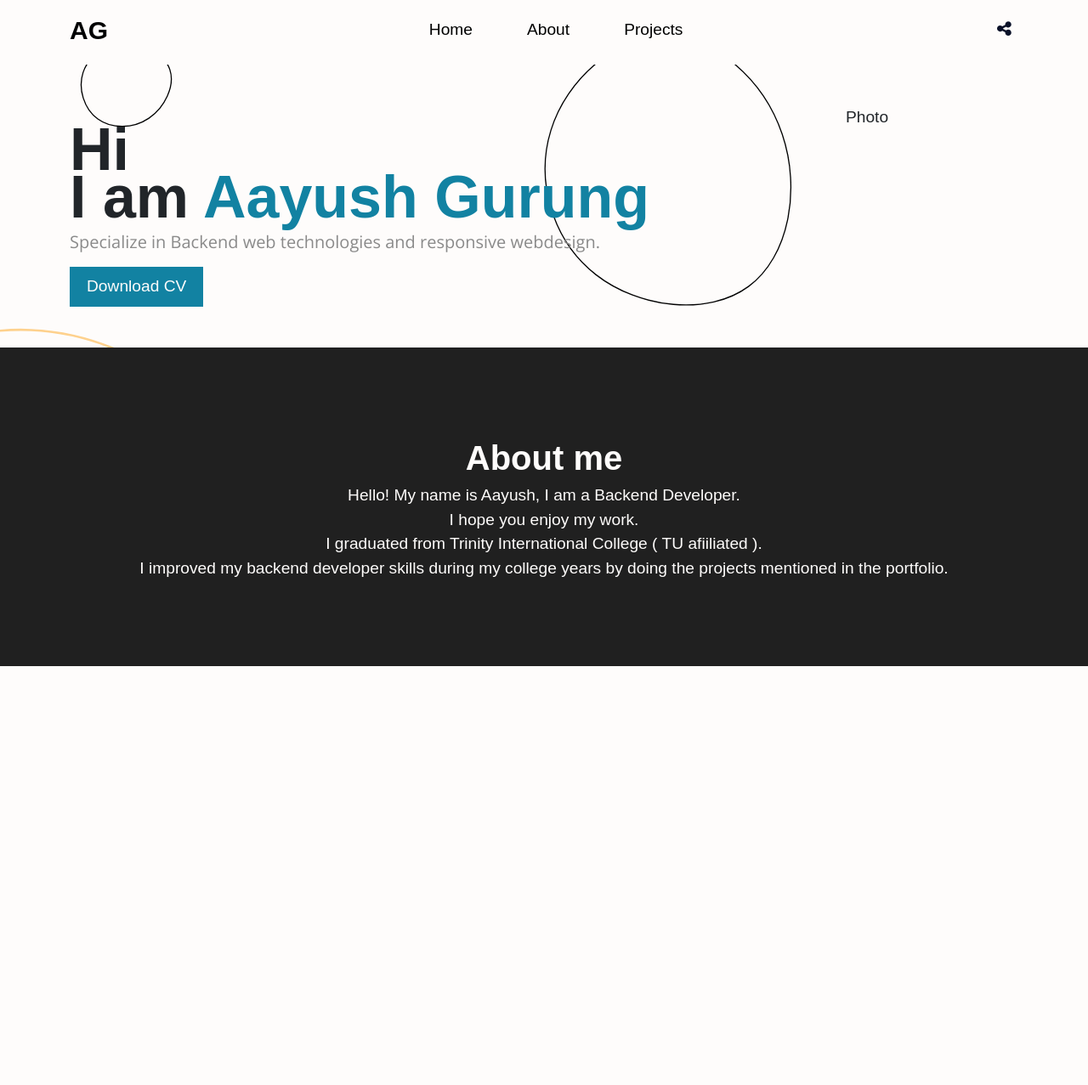
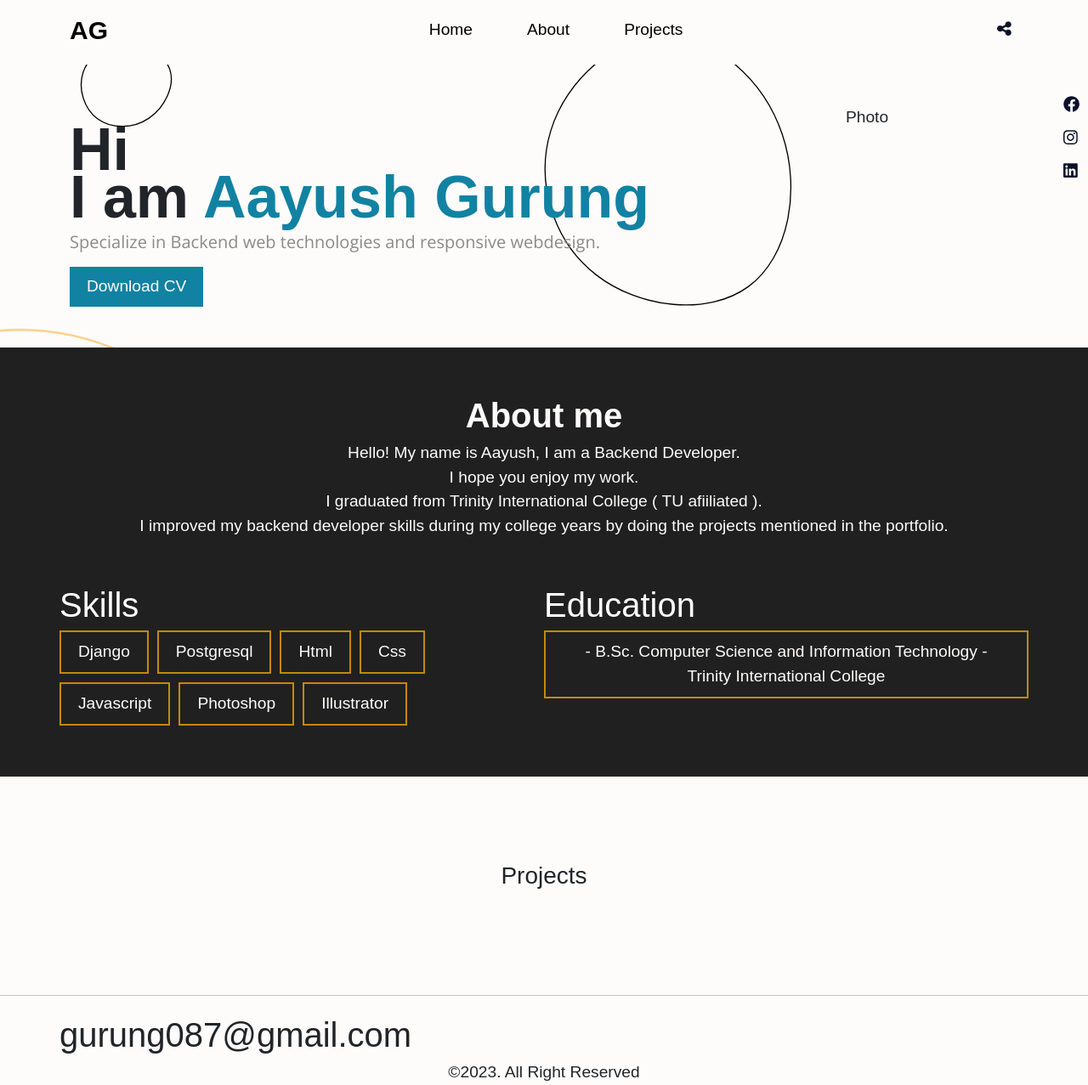
Before and after one commit to aayushgurung/portfolio, a plain HTML site: page landing.html in a window 1280 px wide. Shown: the whole page at 85% size. Before the commit the page ends 800 px from the top, so only its background shows below. Drawn offline with nearby package versions, Linux system fonts and the light colour scheme; a script that the page names is missing; a web font is replaced by a local one.

Commit message:
Changed contents of the page

```diff
--- a/landing.html
+++ b/landing.html
@@ -102,6 +102,11 @@
             <div class="col-md-4 d-flex justify-content-center">Photo</div>
           </div>
         </div>
+        <div class="social-media">
+          <div class="social-links"><i class="fa-brands fa-facebook" style="color: #0a1128ff;"></i></div>
+          <div class="social-links"><i class="fa-brands fa-instagram" style="color: #0a1128ff;"></i></div>
+          <div class="social-links"><i class="fa-brands fa-linkedin" style="color: #0a1128ff;"></i></div>
+        </div>
       </div>
       <div id="second-hero">
         <div class="container">
@@ -115,17 +120,56 @@
                   I graduated from Trinity International College ( TU afiiliated
                   ).
                 </div>
-                <div
-                  > I improved my backend
-                  developer skills during my college years by doing the projects
-                  mentioned in the portfolio.
-                </div>
+                <div></div>
+                I improved my backend developer skills during my college years
+                by doing the projects mentioned in the portfolio.
+              </div>
+            </div>
+          </div>
+          <div class="row mt-5 text-white">
+            <div class="col-md-6 mx-auto">
+              <div class="row" style="font-size: 40px">Skills</div>
+              <div class="row" id="skills">
+                <button>Django</button>
+                <button>Postgresql</button>
+                <button>Html</button>
+                <button>Css</button>
+                <button>Javascript</button>
+                <button>Photoshop</button>
+                <button>Illustrator</button>
+              </div>
+            </div>
+            <div class="col-md-6">
+              <div class="row" style="font-size: 40px">Education</div>
+              <div class="row" id="skills">
+                <button>
+                  - B.Sc. Computer Science and Information Technology - Trinity
+                  International College
+                </button>
               </div>
             </div>
           </div>
         </div>
       </div>
+
+      <div id="third-hero">
+        <div class="container">
+          <div class="row text-center">
+            <h3>Projects</h3>
+          </div>
+        </div>
+      </div>
     </main>
+    <hr>
+    <footer>
+      <div class="container">
+        <div class="row"></div>
+        <div class="row" style="font-size: 40px;">gurung087@gmail.com</div>
+        <div class="row">
+          <div class="col text-center">©2023. All Right Reserved</div>
+        </div>
+      </div>
+    </footer>
     <script
       src="https://cdnjs.cloudflare.com/ajax/libs/font-awesome/6.4.0/js/all.min.js"
       integrity="sha512-fD9DI5bZwQxOi7MhYWnnNPlvXdp/2Pj3XSTDNEpUTHQoQUJMHLrErGJyHg89uy71MyuHt+XGSABKvjN0H6Aoow=="
--- a/static/css/index.css
+++ b/static/css/index.css
@@ -5,6 +5,9 @@
 --indigo-dye: #034078ff;
 --cerulean: #1282a2ff;
 --white: #fefcfbff;
+--beige:#f3e6c1;
+--yellow:#c3890d;
+--burgandy:#2e273a;
 
 /* CSS HSL
 --oxford-blue: hsla(226, 60%, 10%, 1);
@@ -71,7 +74,7 @@ body{
 
 #second-hero{
     background-color: rgb(32,32,32);
-    padding:100px 0;
+    padding:50px 0;
     text-align: center;
 }
 
@@ -83,3 +86,24 @@ body{
     font-weight: 700;
     text-align: center;
 }
+
+#third-hero{
+    padding:100px 0;
+}
+#skills button{
+    width: max-content;
+    background-color: transparent;
+    color:var(--white);
+    border:2px solid var(--yellow);
+    padding:9px 20px;
+    margin-right:10px;
+    margin-bottom: 10px;
+}
+.social-media{
+    position: absolute;
+    top:100px;
+    right: 10px;
+}
+.social-media .social-links{
+    margin:10px 0;
+}
```
